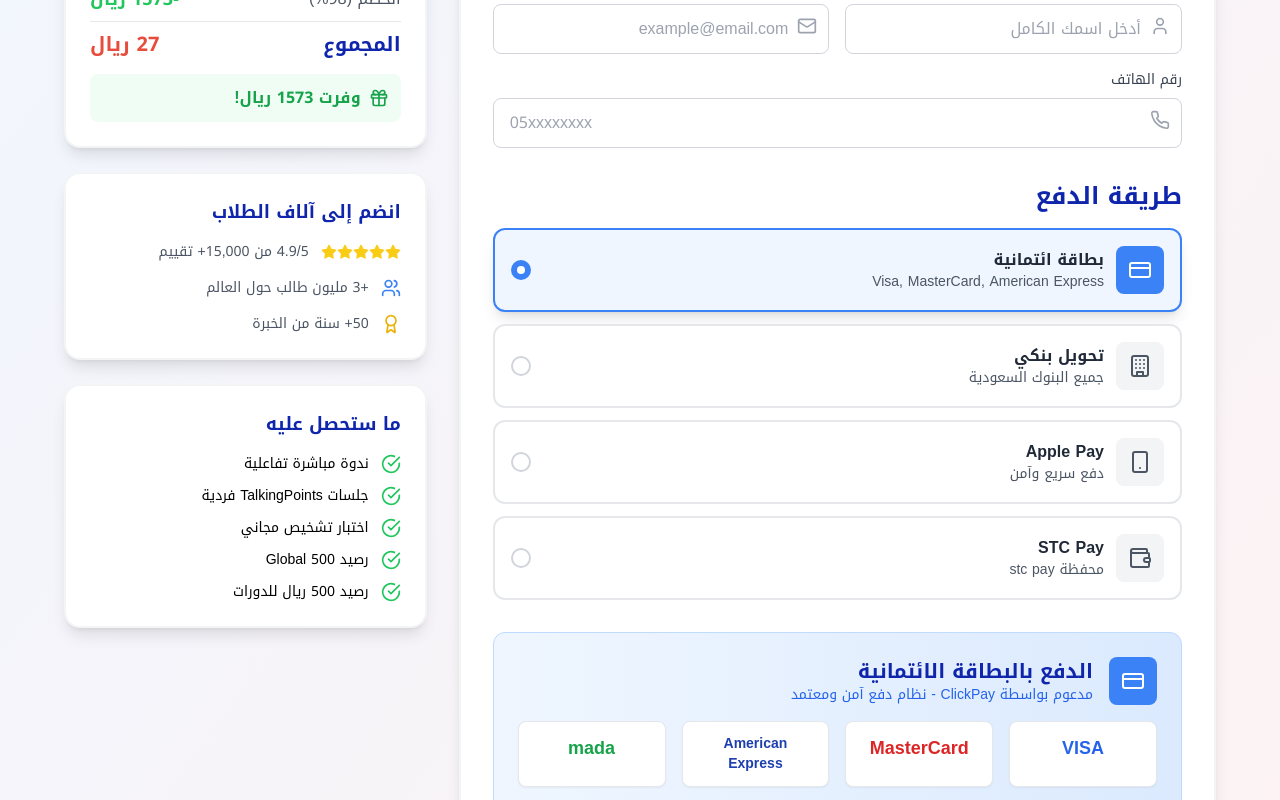
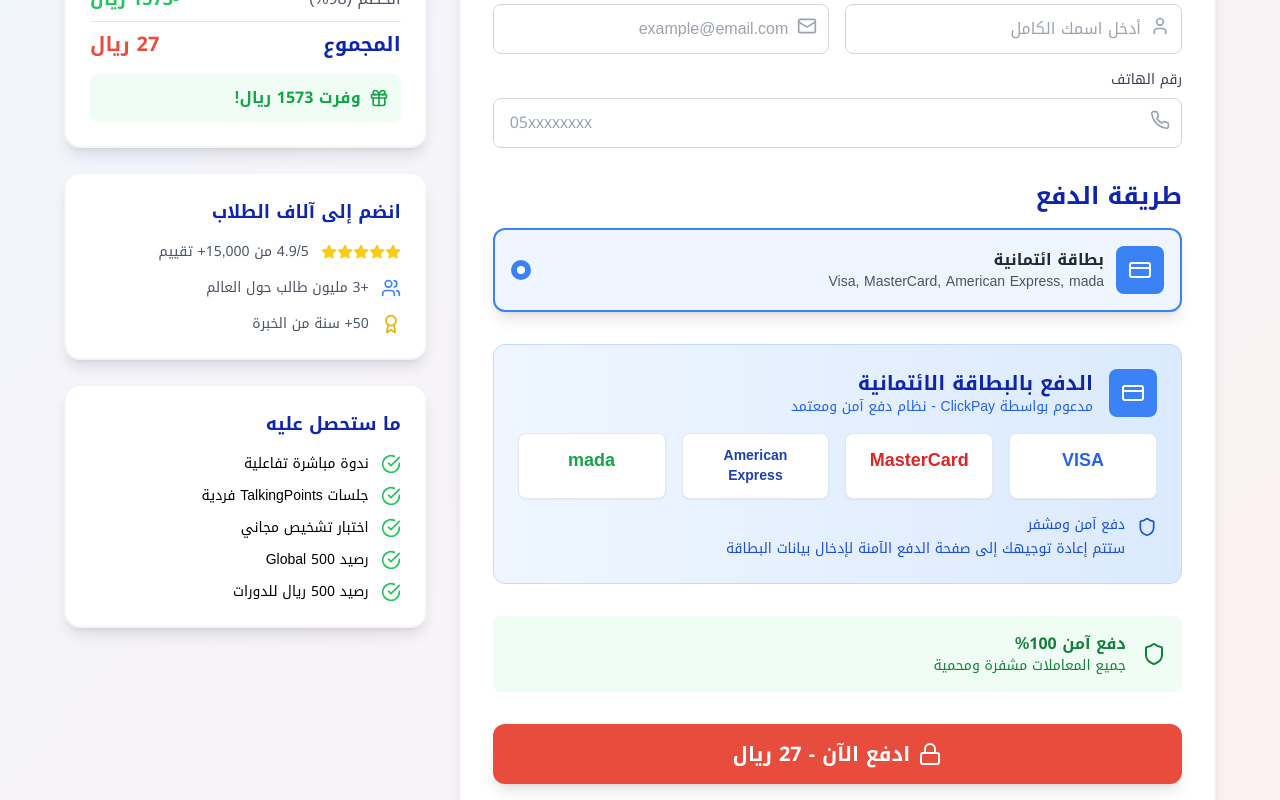
Before and after one commit to mounirActualMarketing/online, a Next.js app: page /payment in a window 1280 px wide. Shown: the part 534-1334 px from the top of the page. Built offline with nearby package versions, Linux system fonts and the light colour scheme.

Commit message:
feat: Simplify payment page to credit card only
- Remove bank transfer, Apple Pay, and STC Pay options
- Keep only credit card payment method via ClickPay
- Simplify payment handling logic
- Remove unused imports and conditional rendering
- Clean up UI for single payment method

```diff
--- a/app/payment/page.tsx
+++ b/app/payment/page.tsx
@@ -12,9 +12,6 @@ import {
   Mail,
   Phone,
   Globe,
-  Building,
-  Smartphone,
-  Wallet,
   Timer,
   Gift,
   Users,
@@ -197,13 +194,11 @@ export default function Payment() {
     setIsProcessing(true);
 
     try {
-      // Validate form data for credit card payments
-      if (selectedPayment === 'credit-card') {
+      // Validate required form data
       if (!formData.fullName || !formData.email || !formData.phone) {
         alert('يرجى ملء جميع البيانات المطلوبة');
         setIsProcessing(false);
         return;
-        }
       }
 
       // Track Facebook event
@@ -214,7 +209,6 @@ export default function Payment() {
         });
       }
 
-      if (selectedPayment === 'credit-card') {
       // Process payment with ClickPay
       const response = await fetch('/api/clickpay', {
         method: 'POST',
@@ -269,21 +263,6 @@ export default function Payment() {
         }
         return;
       }
-      } else {
-        // Handle other payment methods (bank transfer, Apple Pay, STC Pay)
-        // For now, simulate processing and redirect
-        await new Promise(resolve => setTimeout(resolve, 2000));
-
-        // Track Facebook event
-        if (typeof window !== 'undefined' && (window as any).fbq) {
-          (window as any).fbq('track', 'Purchase', {
-            value: 27,
-            currency: 'SAR'
-          });
-        }
-
-        router.push('/thank-you?payment=pending');
-      }
 
     } catch (error) {
       console.error('Payment error:', error);
@@ -297,25 +276,7 @@ export default function Payment() {
       id: 'credit-card',
       icon: <CreditCard className="w-6 h-6" />,
       title: 'بطاقة ائتمانية',
-      description: 'Visa, MasterCard, American Express'
-    },
-    {
-      id: 'bank-transfer',
-      icon: <Building className="w-6 h-6" />,
-      title: 'تحويل بنكي',
-      description: 'جميع البنوك السعودية'
-    },
-    {
-      id: 'apple-pay',
-      icon: <Smartphone className="w-6 h-6" />,
-      title: 'Apple Pay',
-      description: 'دفع سريع وآمن'
-    },
-    {
-      id: 'stc-pay',
-      icon: <Wallet className="w-6 h-6" />,
-      title: 'STC Pay',
-      description: 'محفظة stc pay'
+      description: 'Visa, MasterCard, American Express, mada'
     }
   ];
 
@@ -471,7 +432,6 @@ export default function Payment() {
                 </div>
 
                 {/* Credit Card Info */}
-                {selectedPayment === 'credit-card' && (
                 <motion.div
                   initial={{ opacity: 0, height: 0 }}
                   animate={{ opacity: 1, height: 'auto' }}
@@ -516,7 +476,6 @@ export default function Payment() {
                       </div>
                     </div>
                 </motion.div>
-                )}
 
                 {/* Security Features */}
                 <div className="bg-green-50 p-4 rounded-lg mb-8">
```
Lines whose indentation alone changed are shown as unchanged.
